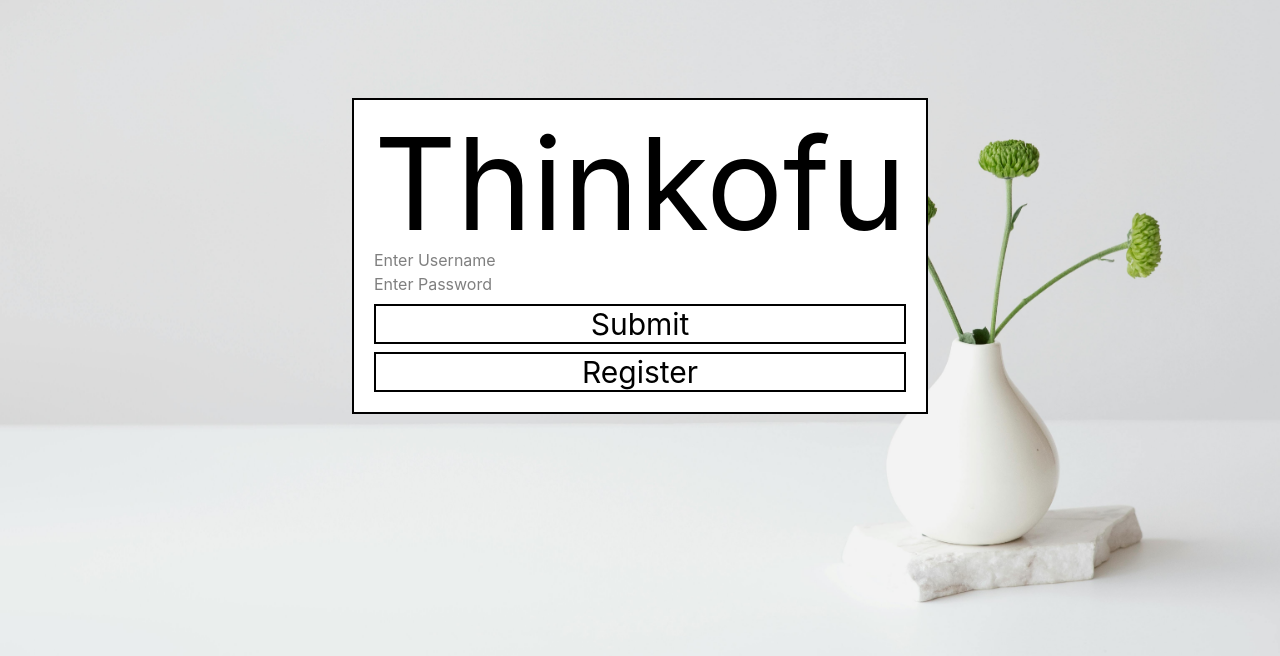
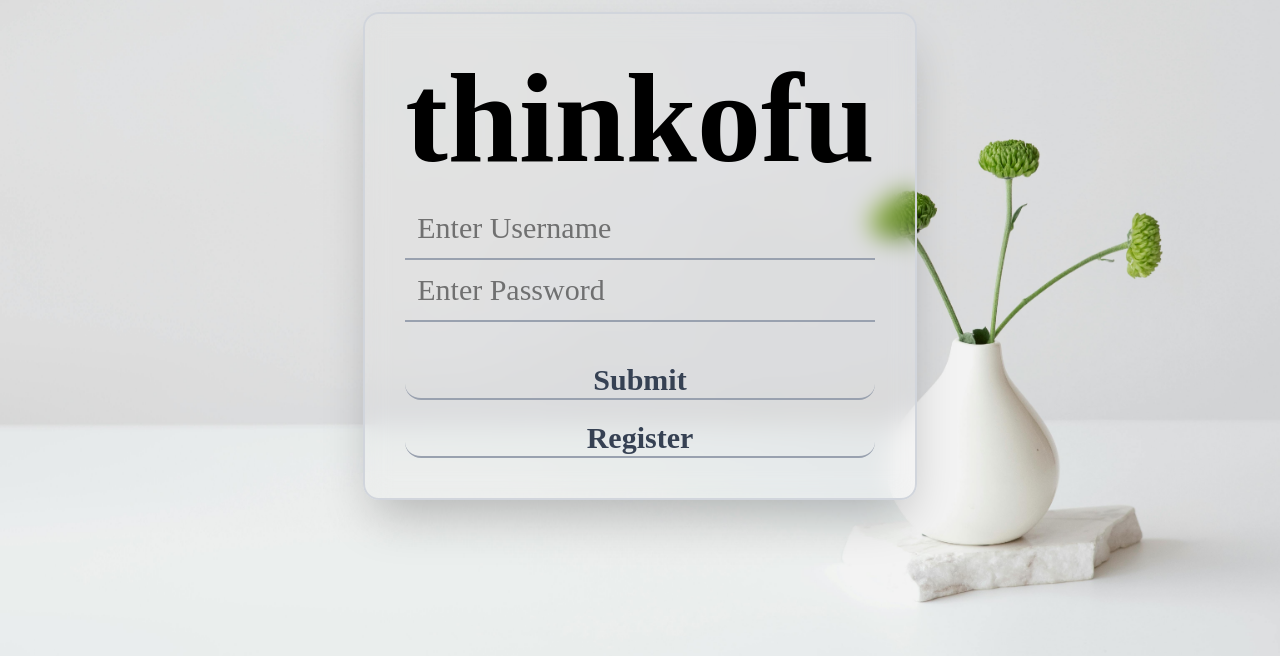
Before and after one commit to alejandroc0de/think-of-you, a React (Vite) app in the folder client/: page /login in a window 1280 px wide. Shown: the part 144-800 px from the top of the page. Built offline with nearby package versions, Linux system fonts and the light colour scheme.

Commit message:
A basic gui for the login is working, moving on to home

```diff
--- a/client/src/index.css
+++ b/client/src/index.css
@@ -1 +1,2 @@
 @import "tailwindcss";
+@import url('https://fonts.googleapis.com/css2?family=Bungee&family=Gabriela&display=swap');
--- a/client/src/pages/auth/Login.jsx
+++ b/client/src/pages/auth/Login.jsx
@@ -45,13 +45,13 @@ function Login(){
 
 
     return(
-        <div className="flex flex-col items-center h-screen justify-center bg-cover bg-center bg-no-repeat" style={{backgroundImage: "url('/background-login.jpg')"}} >
-            <div className="flex flex-col border-2 bg-white p-5">
-                <h1 className="text-9xl">Thinkofu</h1>
-                <input value={username} onChange={handleUsername} type="text" placeholder="Enter Username" />
-                <input value={password} onChange={handlePassword} type="password" placeholder="Enter Password" />
-                <button onClick={handleSubmit} className="border-2 text-3xl mt-2">Submit</button>
-                <button onClick={handleRegister} className="border-2 text-3xl mt-2">Register</button>
+        <div className="flex flex-col items-center h-screen justify-center bg-cover bg-center bg-no-repeat" style={{backgroundImage: "url('/background-login.jpg')", fontFamily:"Gabriela"}} >
+            <div className="flex flex-col border-2  p-10 rounded-2xl border-gray-300 shadow-2xl backdrop-blur-md backdrop-contrast-100">
+                <h1 className="text-9xl font-bold">thinkofu</h1>
+                <input value={username} onChange={handleUsername} type="text" placeholder="Enter Username"  className="text-3xl mt-4 p-3 border-b-2 border-gray-400 outline-none"/>
+                <input value={password} onChange={handlePassword} type="password" placeholder="Enter Password" className="text-3xl p-3 border-b-2 border-gray-400 outline-none" />
+                <button onClick={handleSubmit} className=" border-b-2 border-gray-400 text-3xl font-bold mt-10 rounded-2xl text-gray-700 hover:scale-110 hover:text-black duration-200" >Submit</button>
+                <button onClick={handleRegister} className="border-b-2 border-gray-400 text-3xl font-bold mt-5 rounded-2xl text-gray-700 hover:scale-110 hover:text-black duration-200">Register</button>
             </div>
         </div>
     )
```
